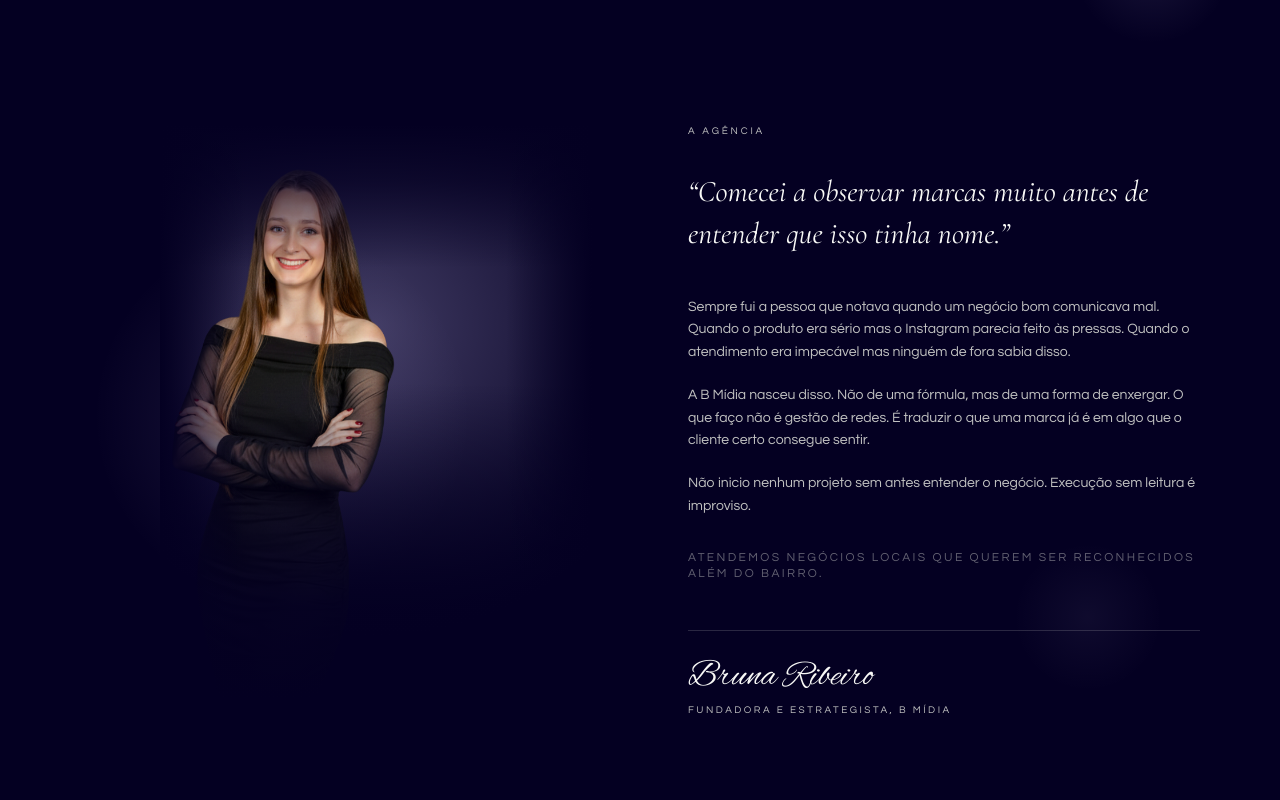
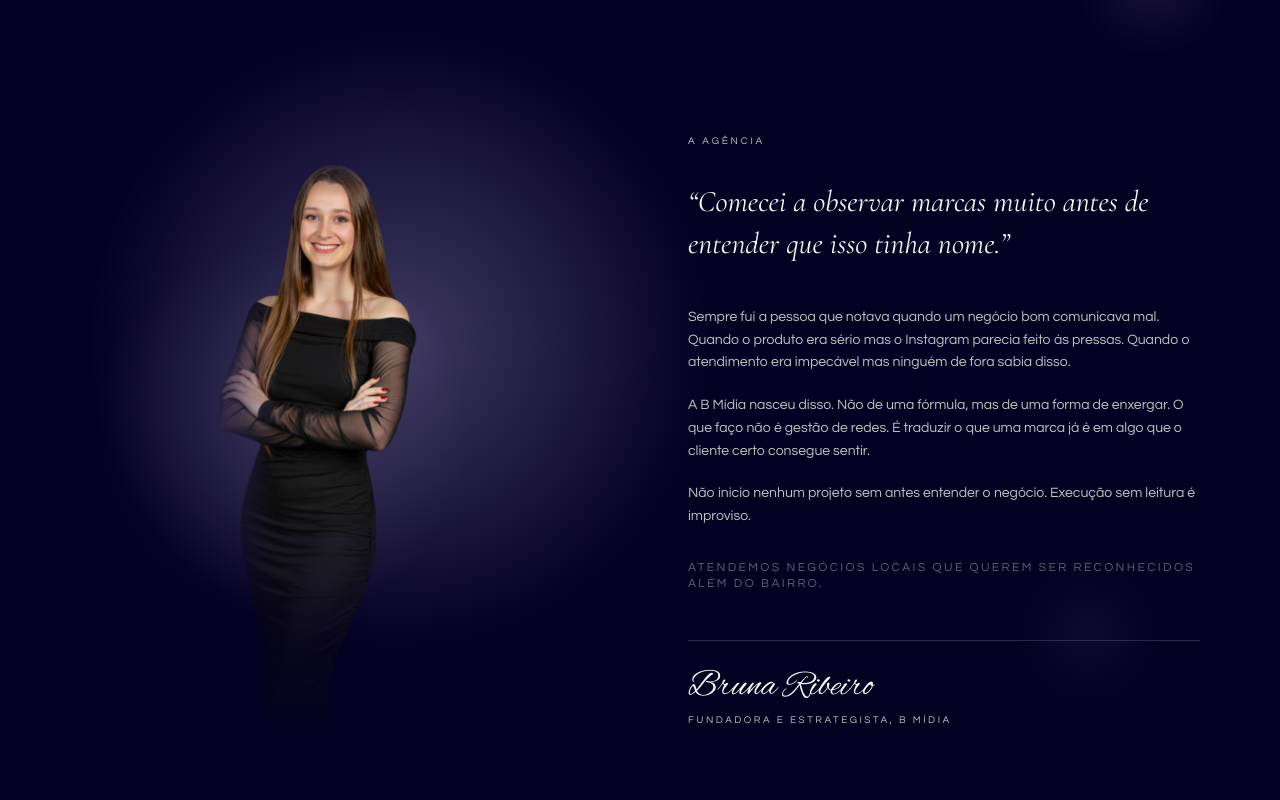
Before and after one commit to brunaribeirosocialmedia-glitch/bmidia-site, a Next.js app: page / in a window 1280 px wide. Shown: the part 3400-4200 px from the top of the page. Built offline with nearby package versions, Linux system fonts and the light colour scheme.

Commit message:
fix: esfumado com mask-image na própria foto, foto mais à direita

```diff
--- a/app/page.tsx
+++ b/app/page.tsx
@@ -710,7 +710,7 @@ function SobreBruna() {
       {/* Foto */}
       <RevealSection>
         <RevealItem>
-          <div ref={photoContainerRef} className="relative aspect-[3/4] overflow-hidden" style={{ marginLeft: "5rem" }}>
+          <div ref={photoContainerRef} className="relative aspect-[3/4]" style={{ marginLeft: "8rem" }}>
             {/* Ponto de luz atrás da foto */}
             <div style={{
               position: "absolute",
@@ -726,42 +726,17 @@ function SobreBruna() {
               ref={photoImgRef}
               src={`${BASE}/foto-bruna.png.png`}
               alt="Bruna Ribeiro"
-              className="w-full h-[120%] object-cover object-top relative"
-              style={{ zIndex: 1 }}
+              className="w-full h-[120%] object-cover object-top"
+              style={{
+                zIndex: 1,
+                position: "relative",
+                maskImage: "linear-gradient(to top, transparent 0%, black 38%), linear-gradient(to right, transparent 0%, black 18%), linear-gradient(to bottom, transparent 0%, black 12%), linear-gradient(to left, transparent 0%, black 18%)",
+                maskComposite: "intersect",
+                WebkitMaskImage: "linear-gradient(to top, transparent 0%, black 38%), linear-gradient(to right, transparent 0%, black 18%), linear-gradient(to bottom, transparent 0%, black 12%), linear-gradient(to left, transparent 0%, black 18%)",
+                WebkitMaskComposite: "source-in",
+              }}
               onError={(e) => { ;(e.target as HTMLImageElement).style.display = "none" }}
             />
-            {/* Esfumado base */}
-            <div style={{
-              position: "absolute",
-              bottom: 0, left: 0, right: 0,
-              height: "55%",
-              background: "linear-gradient(to top, #040022 0%, rgba(4,0,34,0.92) 30%, rgba(4,0,34,0.5) 65%, transparent 100%)",
-              zIndex: 2, pointerEvents: "none",
-            }} />
-            {/* Esfumado topo */}
-            <div style={{
-              position: "absolute",
-              top: 0, left: 0, right: 0,
-              height: "25%",
-              background: "linear-gradient(to bottom, #040022 0%, rgba(4,0,34,0.7) 40%, transparent 100%)",
-              zIndex: 2, pointerEvents: "none",
-            }} />
-            {/* Esfumado esquerda */}
-            <div style={{
-              position: "absolute",
-              top: 0, left: 0, bottom: 0,
-              width: "20%",
-              background: "linear-gradient(to right, #040022 0%, transparent 100%)",
-              zIndex: 2, pointerEvents: "none",
-            }} />
-            {/* Esfumado direita */}
-            <div style={{
-              position: "absolute",
-              top: 0, right: 0, bottom: 0,
-              width: "20%",
-              background: "linear-gradient(to left, #040022 0%, transparent 100%)",
-              zIndex: 2, pointerEvents: "none",
-            }} />
           </div>
         </RevealItem>
       </RevealSection>
```
